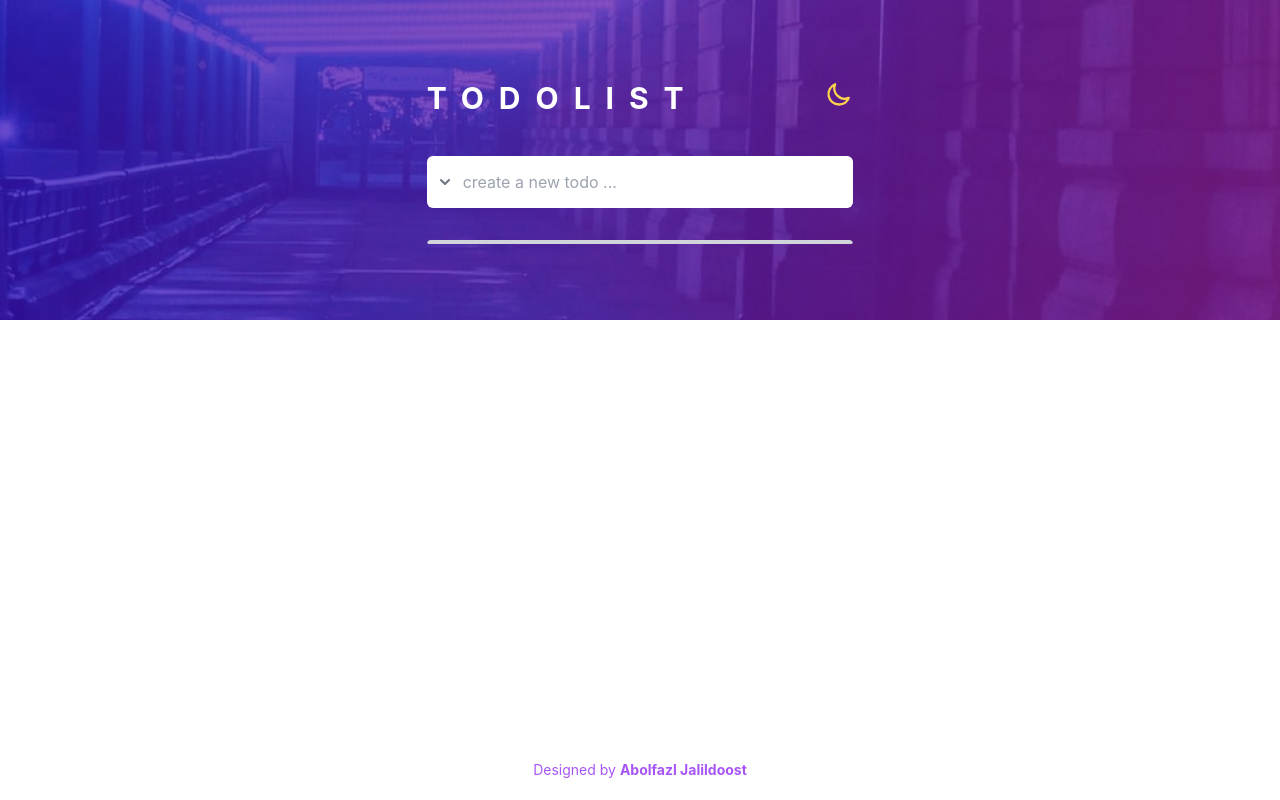
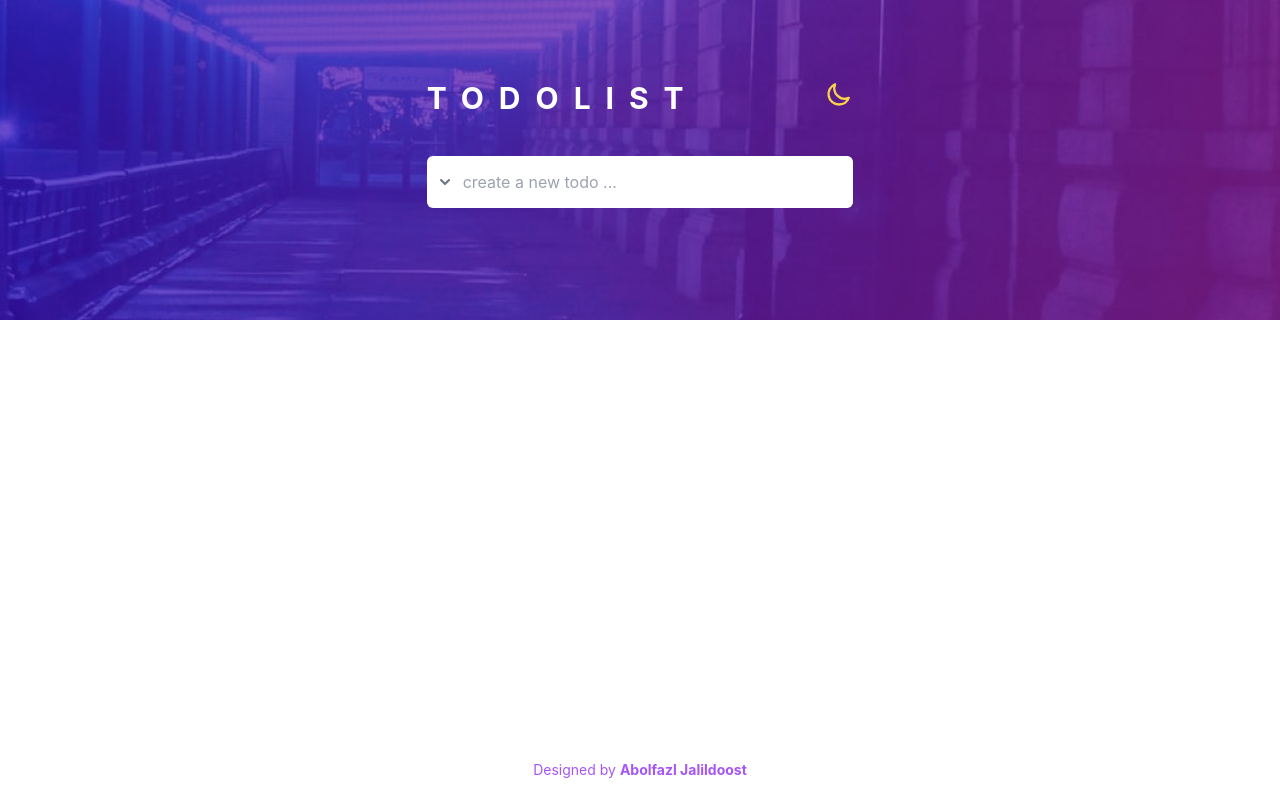
Before and after one commit to Abolfazl-JD/todolist-scriptSetup-pinia-tailwindcss, a Vue app: page / in a window 1280 px wide. Built offline with nearby package versions, Linux system fonts and the light colour scheme.

Commit message:
remove border when there is no todoItem

```diff
--- a/src/App.vue
+++ b/src/App.vue
@@ -89,7 +89,7 @@ const filteredTodolist = computed(() => {
             </div>
           </header>
           <main class="h-[317px] rounded overflow-auto snap-y snap-mandatory scrollbar-thin scrollbar-track-gray-300 scrollbar-thumb-gray-600 hover:scrollbar-thumb-gray-700 dark:scrollbar-track-gray-600 dark:scrollbar-thumb-gray-300 dark:hover:scrollbar-thumb-gray-200  scrollbar-thumb-rounded-full scrollbar-track-rounded-full">
-            <div class="todolist-items  border-solid border-2 dark:border-0 border-gray-300 w-full bg-white dark:bg-slate-800 rounded-md dark:shadow-slate-600">
+            <div :class="todolistStore.todolist.length ? 'border-2' : ''" class="todolist-items border-solid dark:border-0 border-gray-300 w-full bg-white dark:bg-slate-800 rounded-md dark:shadow-slate-600">
               <Todo
               v-for="workTodo of filteredTodolist"
               :key="workTodo.id"
```
